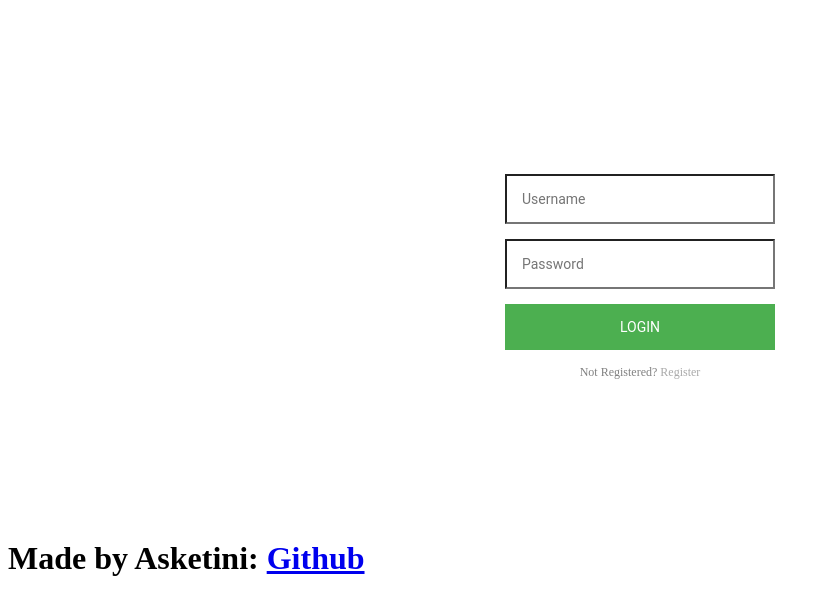
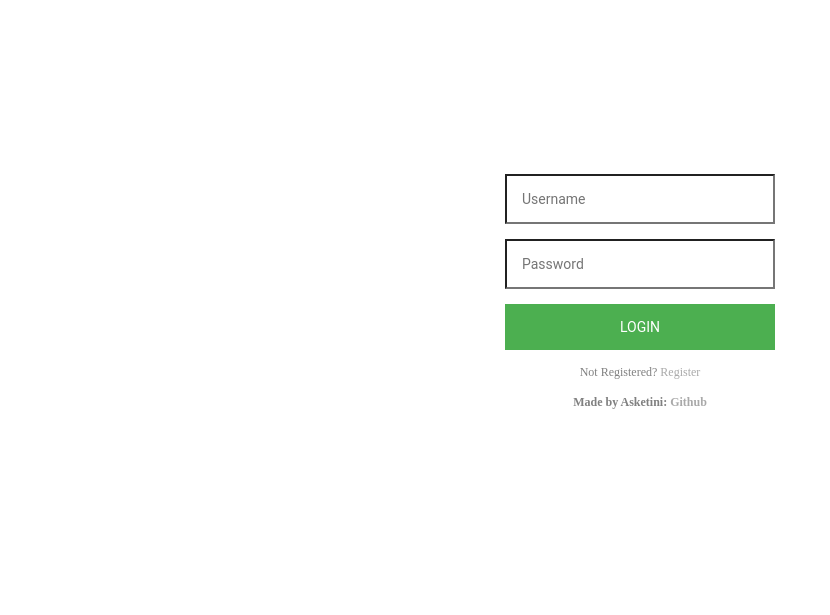
Before and after one commit to Asketini-coding/Login-form-with-registration, a plain HTML site: page index.html in a window 1280 px wide. Shown: the part 5-620 px from the top of the page, without its empty margins (0-830 px from the left). Drawn offline with nearby package versions, Linux system fonts and the light colour scheme.

Commit message:
Update index.html

```diff
--- a/index.html
+++ b/index.html
@@ -25,12 +25,13 @@
                 <input type="password" placeholder="Password">
                 <button>Login</button>
                 <p class="message">Not Registered? <a href="#">Register</a></p>
+                <h1 class="message">Made by Asketini: <a href="https://github.com/Asketini-coding/Login-form-with-registration.git">Github</a></h1>
             </form>
         </div>
 
     </div>
 
-    <h1>Made by Asketini: <a href="https://github.com/Asketini-coding/Login-form-with-registration.git">Github</a></h1>
+
 
 
     <script src="https://code.jquery.com/jquery-3.4.1.min.js"></script>
```
